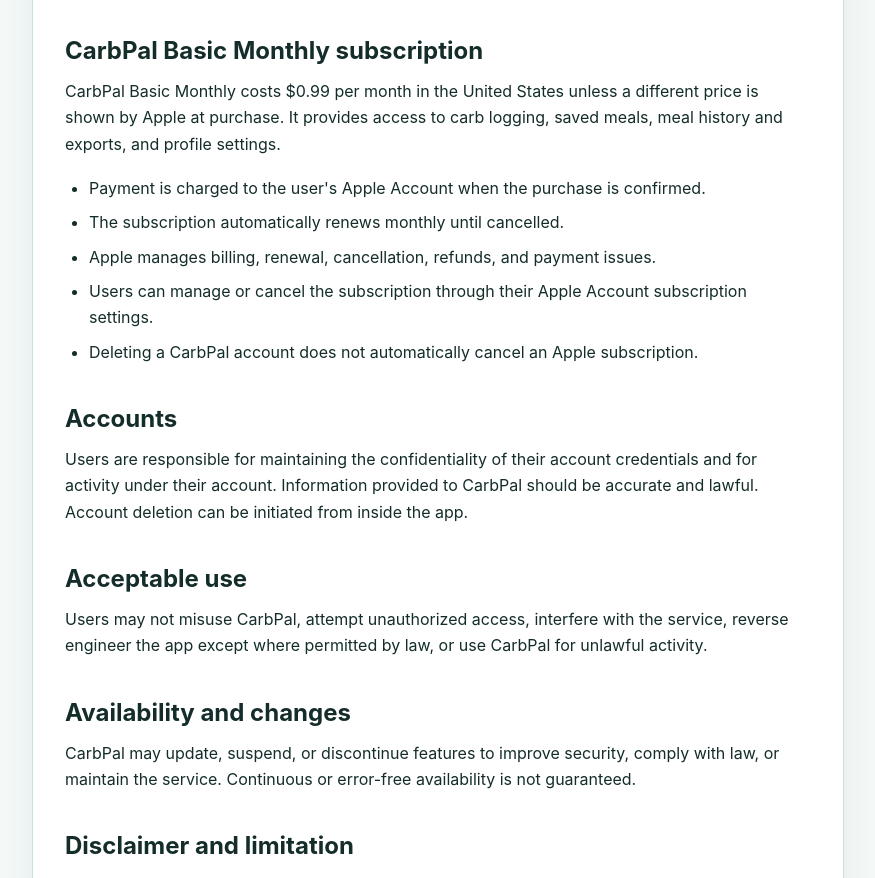
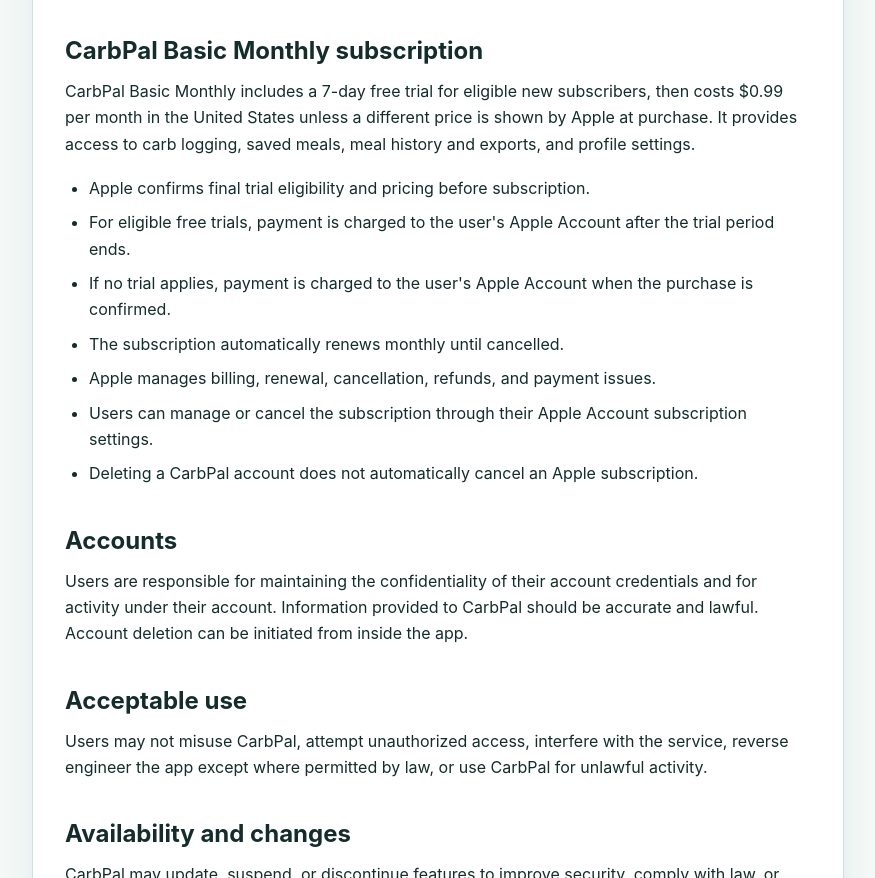
Before and after one commit to amherna/carbpal-site, a plain HTML site: page terms.html in a window 1280 px wide. Shown: the part 946-1824 px from the top of the page, without its empty margins (202-1077 px from the left). Drawn offline with Linux system fonts and the light colour scheme.

Commit message:
Mention Basic free trial in terms

```diff
--- a/terms.html
+++ b/terms.html
@@ -57,11 +57,14 @@
 
         <h2>CarbPal Basic Monthly subscription</h2>
         <p>
-          CarbPal Basic Monthly costs $0.99 per month in the United States unless a different price is shown by Apple at
-          purchase. It provides access to carb logging, saved meals, meal history and exports, and profile settings.
+          CarbPal Basic Monthly includes a 7-day free trial for eligible new subscribers, then costs $0.99 per month in
+          the United States unless a different price is shown by Apple at purchase. It provides access to carb logging,
+          saved meals, meal history and exports, and profile settings.
         </p>
         <ul>
-          <li>Payment is charged to the user's Apple Account when the purchase is confirmed.</li>
+          <li>Apple confirms final trial eligibility and pricing before subscription.</li>
+          <li>For eligible free trials, payment is charged to the user's Apple Account after the trial period ends.</li>
+          <li>If no trial applies, payment is charged to the user's Apple Account when the purchase is confirmed.</li>
           <li>The subscription automatically renews monthly until cancelled.</li>
           <li>Apple manages billing, renewal, cancellation, refunds, and payment issues.</li>
           <li>Users can manage or cancel the subscription through their Apple Account subscription settings.</li>
```
